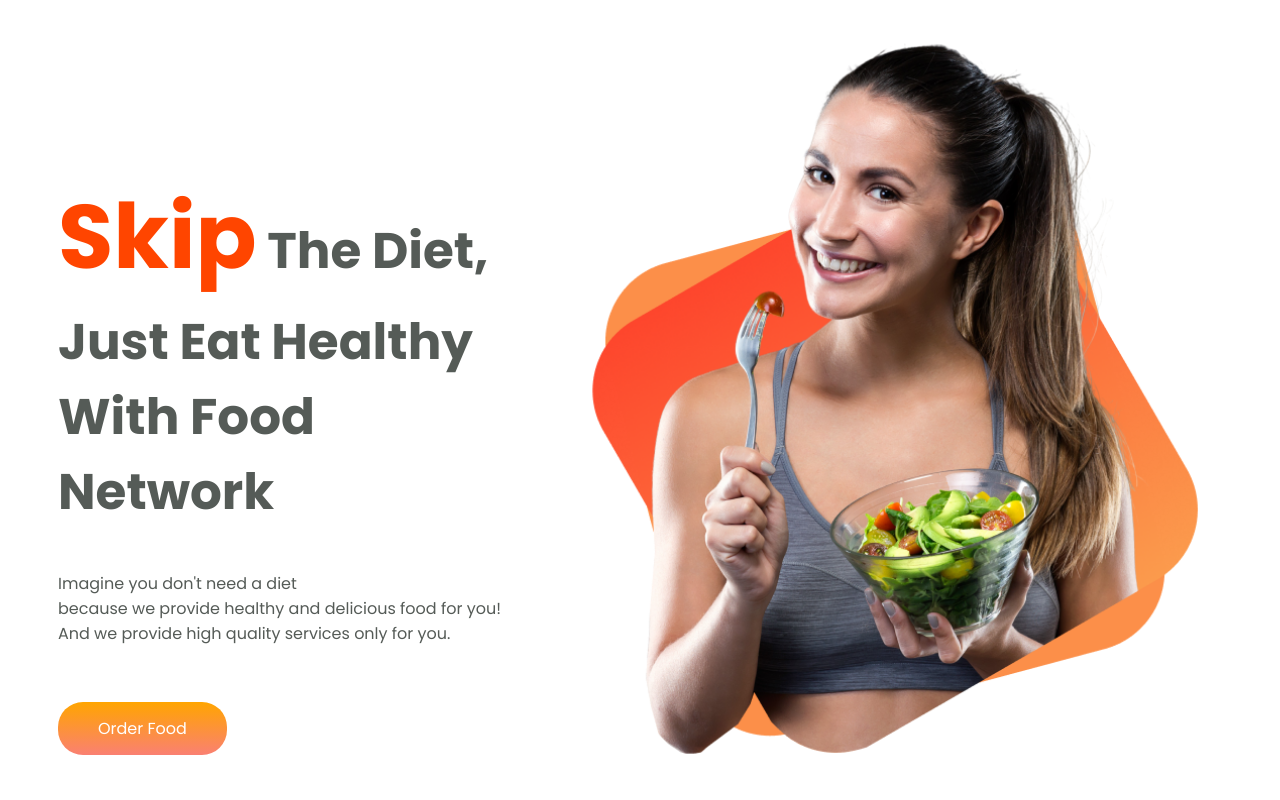
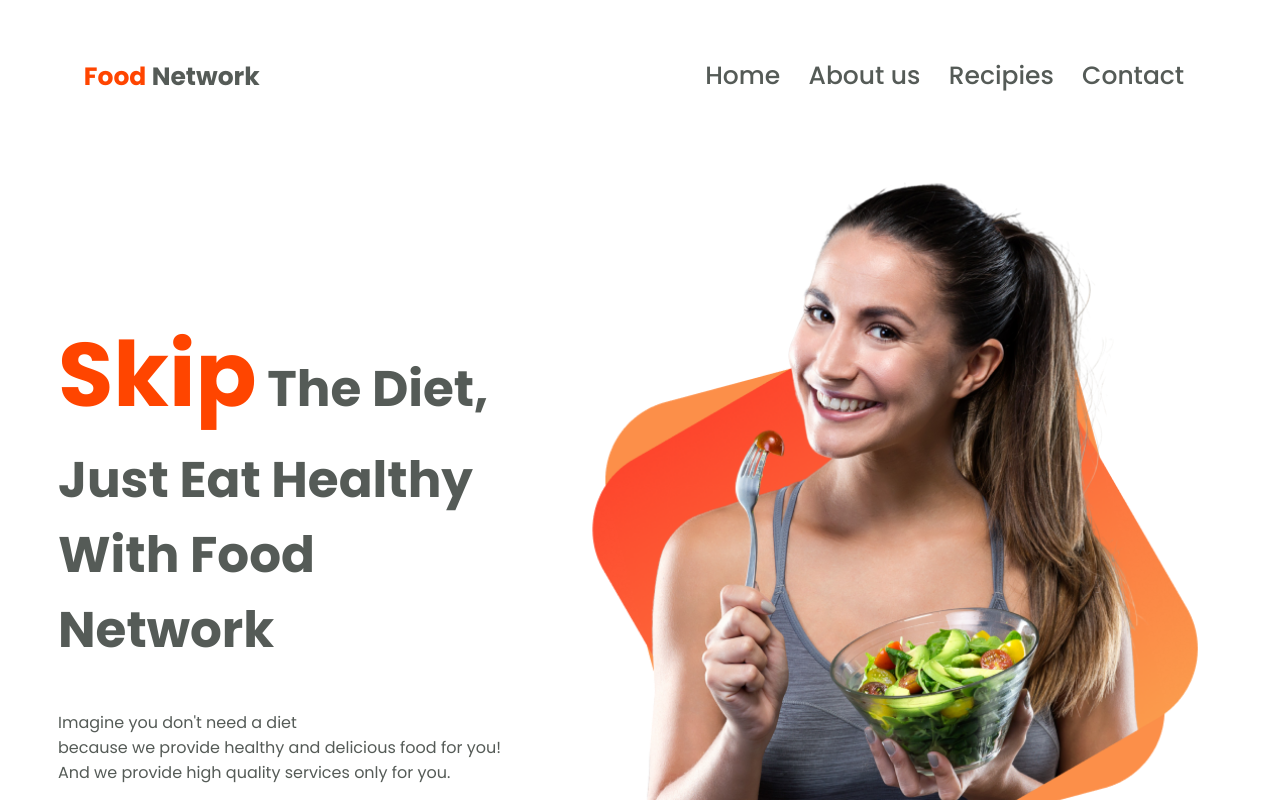
Before and after one commit to Mostafa-Mahim-Masrukh/food-network, a plain HTML site: page index.html in a window 1280 px wide. Shown: the top 800 px of the page. Drawn offline with Linux system fonts and the light colour scheme.

Commit message:
nav-bar added

```diff
--- a/css/style.css
+++ b/css/style.css
@@ -3,6 +3,70 @@ body{
     font-family: 'Poppins', sans-serif;
     padding: 0px 0px;
 }
+/* <!-- nav-bar start --> */
+
+.nav-elements h1{
+    font-size: 25px;
+    color: #555b57;
+
+}
+.nav-elements span{
+    color: orangered;
+}
+
+
+
+
+nav{
+    display: flex;
+    justify-content: space-between;
+    align-items: center;
+    padding: 2% 6%;
+}
+
+nav img {
+    width: 150px;
+}
+
+.nav-links{
+    flex: 1;
+    text-align: right;
+}
+
+.nav-links ul li{
+    list-style: none;
+    display: inline-block;
+    padding: 8px 12px;
+    position: relative;
+}
+
+.nav-links ul li a{
+    color: #555b57;
+    text-decoration: none;
+    font-size: 25px;
+    font-weight: 500;
+}
+.nav-links ul li::after{
+    content: '';
+    width: 0px;
+    height: 2px;
+    background-color: #f44336;
+    display: block;
+    margin: auto;
+    transition: .5s;
+
+}
+
+.nav-links ul li:hover::after{
+    width: 100%;
+}
+
+
+
+
+
+
+
 /* <!-- header-section-start --> */
 .header-section{
     display: flex;
@@ -185,6 +249,10 @@ body{
 
 /* <!-- social-info-section-end --> */
 
+
+
+/* footer_start */
+
 .footer {
     background-color: black;
     width: 100%;
@@ -208,3 +276,4 @@ body{
 .footer-content{
     padding: 49px;
 }
+/* footer_end */
--- a/index.html
+++ b/index.html
@@ -11,13 +11,49 @@
     <link href="https://fonts.googleapis.com/css2?family=Poppins&display=swap" rel="stylesheet">
     <link rel="preconnect" href="https://fonts.googleapis.com">
     <link rel="preconnect" href="https://fonts.gstatic.com" crossorigin>
-    <link href="https://fonts.googleapis.com/css2?family=Poppins:wght@400;700&display=swap" rel="stylesheet">
+    <link href="https://fonts.googleapis.com/css2?family=Poppins:wght@400;700;500&display=swap" rel="stylesheet">
     <!-- css-linked-up -->
     <link rel="stylesheet" href="css/style.css">
     <title>Food Network</title>
 </head>
 
 <body>
+
+
+    <section class="menu">
+
+
+        <nav class="nav-elements">
+            <h1><span>Food</span> Network</h1>
+            <div class="nav-links">
+                <ul>
+                    <li><a href="">Home</a></li>
+                    <li><a href="">About us</a></li>
+                    <li><a href="">Recipies</a></li>
+
+                    <li><a href="">Contact</a></li>
+
+                </ul>
+            </div>
+
+        </nav>
+
+
+
+
+    </section>
+    <!-- nav-bar end -->
+
+
+
+
+
+
+
+
+
+
+
 
     <!-- header-section-start -->
     <section class="header-section">
@@ -26,7 +62,8 @@
             <h1> <span>Skip</span> The Diet, <br>Just Eat Healthy <br>With Food Network </h1>
             <p>Imagine you don't need a diet <br>because we provide healthy and delicious food for you!<br>And we
                 provide high quality services only for you.</p>
-            <div class="button-class"><a href="#" class="button">Order Food</a></div>
+            <div class="button-class"><a href="https://github.com/Mostafa-Mahim-Masrukh" target="_blank"
+                    class="button">Order Food</a></div>
         </div>
 
         <div class="header-half-part">
@@ -54,7 +91,8 @@
             <h1>About us</h1>
             <p>Are you hungry? Did you have a long and stressful day? Interested in getting a special items delivered to
                 your home or office? Then we are ready to serve you. Just go for the order button . </p>
-            <div class="button-class" id="contact-us-button"><a href="#" class="button">Contact us</a></div>
+            <div class="button-class" id="contact-us-button"><a href="https://github.com/Mostafa-Mahim-Masrukh"
+                    target="_blank" class="button">Contact us</a></div>
         </div>
 
 
@@ -76,20 +114,23 @@
                 <img src="images/food/kacchi.jpg">
                 <h1>Beaf Kacchi</h1>
                 <p>Kacchi means 'raw' - When the meat is added raw to the biryani pot.</p>
-                <div class="button-class" id="order-now-button"><a href="#" class="button">Order Now</a></div>
+                <div class="button-class" id="order-now-button"><a href="https://github.com/Mostafa-Mahim-Masrukh"
+                        target="_blank" class="button">Order Now</a></div>
             </div>
             <div class="one-by-one-recipy-list">
                 <img src="images/food/khichuri.png">
                 <h1>Khichuri</h1>
                 <p>Khichuri is the most popular recipy,basically in the rainy day.</p>
-                <div class="button-class" id="order-now-button"><a href="#" class="button">Order Now</a></div>
+                <div class="button-class" id="order-now-button"><a href="https://github.com/Mostafa-Mahim-Masrukh"
+                        target="_blank" class="button">Order Now</a></div>
 
             </div>
             <div class="one-by-one-recipy-list">
                 <img src="images/food/biryani.jpg">
                 <h1>Biryani</h1>
                 <p>Biryani is the popular and most special recipy in our country.</p>
-                <div class="button-class" id="order-now-button"><a href="#" class="button">Order Now</a></div>
+                <div class="button-class" id="order-now-button"><a href="https://github.com/Mostafa-Mahim-Masrukh"
+                        target="_blank" class="button">Order Now</a></div>
             </div>
         </div>
     </section>
@@ -122,19 +163,17 @@
 
 
 
-
+    <!-- footer-start -->
     <section class="footer">
 
         <div class="footer-content">
             <h1> <span> FOOD </span> NETWORK</h1>
-            <p>ealthy to live healthy. Live healthy to live happy.</p>
+            <p>Eat healthy to live healthy. Live healthy to live happy.</p>
 
         </div>
-
-
     </section>
 
-
+    <!-- footer-end -->
 
 
 
```
